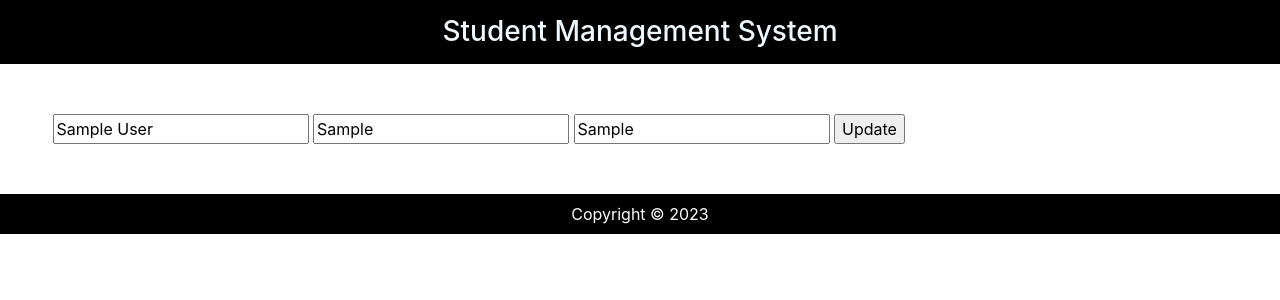
After one commit to ashikurrahmanbd/codeigniter-crud, a CodeIgniter app: page /cicrud/index.php/update-data?id=1 in a window 1280 px wide. The commit adds this page. Shown: the top 300 px of the page. Run offline with CodeIgniter, Linux system fonts and the light colour scheme; tables that the repository leaves empty or names only in its code hold one stand-in row (values such as "Sample post").

Commit message:
update code has been added as well

```diff
--- a/application/config/routes.php
+++ b/application/config/routes.php
@@ -60,3 +60,4 @@ $route['insert-new-form'] = 'HomeController/insert_new_form';
 $route['insert-new'] = 'HomeController/insert_new';
 
 $route['delete-data'] = 'HomeController/delete_student';
+$route['update-data'] = 'HomeController/update_data';
--- a/application/controllers/HomeController.php
+++ b/application/controllers/HomeController.php
@@ -53,5 +53,31 @@ class HomeController extends CI_Controller {
 
 	}
 
+	// update data
+	public function update_data(){
+		// load model
+		$this->load->model('Student_model');
+
+		$id = $this->input->get('id');
+
+		$result['data'] = $this->Student_model->displayRecordsByID($id);
+
+		$this->load->view('udpate_students_form', $result);
+
+
+		if($this->input->post('update')){
+
+			$name = $this->input->post('name');
+			$dept = $this->input->post('department');
+			$cgpa = $this->input->post('cgpa');
+
+			$this->Student_model->update_records($name, $dept, $cgpa, $id);
+
+			echo "updated successfullly";
+
+		}
+
+	}
+
 
 }
--- a/application/models/Student_model.php
+++ b/application/models/Student_model.php
@@ -18,6 +18,19 @@ class Student_model extends CI_Model {
         $this->db->query("DELETE FROM students WHERE s_id = '$id' ");
     }
 
+    //display record for updating
+    public function displayRecordsByID($id){
+        $query=$this->db->query("select * from students where s_id='".$id."'");
+	    return $query->result();
+    }
+
+    //update record
+    public function update_records($name, $dept, $cgpa, $id){
+        $query = $this->db->query("UPDATE students SET sname='$name', department='$dept', cgpa='$cgpa' WHERE s_id='$id' ");
+    }
+
+
+
 }
 
 
--- a/application/views/home.php
+++ b/application/views/home.php
@@ -43,7 +43,7 @@
                         <td><?php echo $row->sname; ?></td>
                         <td><?php echo $row->department; ?></td>
                         <td><?php echo $row->cgpa; ?></td>
-                        <td> <a href="#">Edit</a>  | <a href="<?php echo base_url().'index.php' ?>/delete-data?id=<?php echo $row->s_id; ?>">Delete</a> </td>
+                        <td> <a href="<?php echo base_url().'index.php' ?>/update-data?id=<?php echo $row->s_id; ?>">Edit</a>  | <a href="<?php echo base_url().'index.php' ?>/delete-data?id=<?php echo $row->s_id; ?>">Delete</a> </td>
                     </tr>
 
                     <?php } ?>
--- /dev/null
+++ b/application/views/udpate_students_form.php
@@ -0,0 +1,40 @@
+<!DOCTYPE html>
+<html lang="en">
+<head>
+    <meta charset="UTF-8">
+    <meta http-equiv="X-UA-Compatible" content="IE=edge">
+    <meta name="viewport" content="width=device-width, initial-scale=1.0">
+
+    <!-- link all css -->
+    <link rel="stylesheet" href="https://cdn.jsdelivr.net/npm/bootstrap@4.1.3/dist/css/bootstrap.min.css" integrity="sha384-MCw98/SFnGE8fJT3GXwEOngsV7Zt27NXFoaoApmYm81iuXoPkFOJwJ8ERdknLPMO" crossorigin="anonymous">
+    <link rel="stylesheet" href="<?php echo  base_url(); ?>/assets/css/custom.css">
+
+    <title>This is Home Page</title>
+</head>
+<body>
+
+    <header class="header">
+        <div class="site-container">
+            <h3>Student Management System</h3>
+        </div>
+    </header>
+    <div class="site-content">
+        <div class="site-container">
+            <?php foreach($data as $row): ?>
+            <form action="" method="post" class="insert-form">
+                <input type="text" name="name" placeholder="Name" value="<?php echo $row->sname ?>">
+                <input type="text" name="department" placeholder="Department" value="<?php echo $row->department; ?>">
+                <input type="text" name="cgpa" placeholder="CGPA" value="<?php echo $row->cgpa; ?>">
+                <input type="submit" name="update" value="Update">
+            </form>
+            <?php endforeach; ?>
+        </div>
+    </div>
+    <footer class="footer">
+        <div class="site-container">
+            <p>Copyright &copy; 2023</p>
+        </div>
+
+    </footer>
+</body>
+</html>
```
